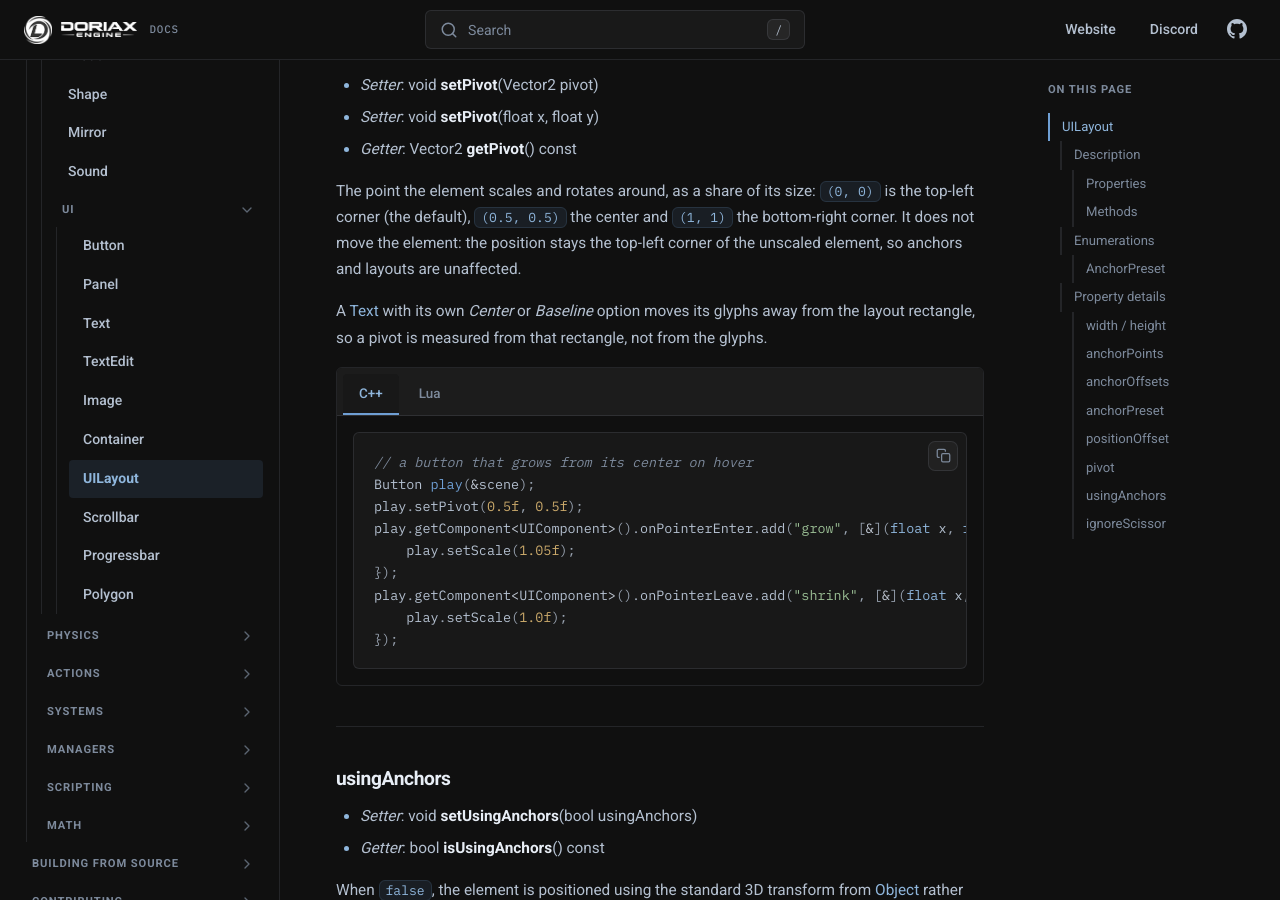
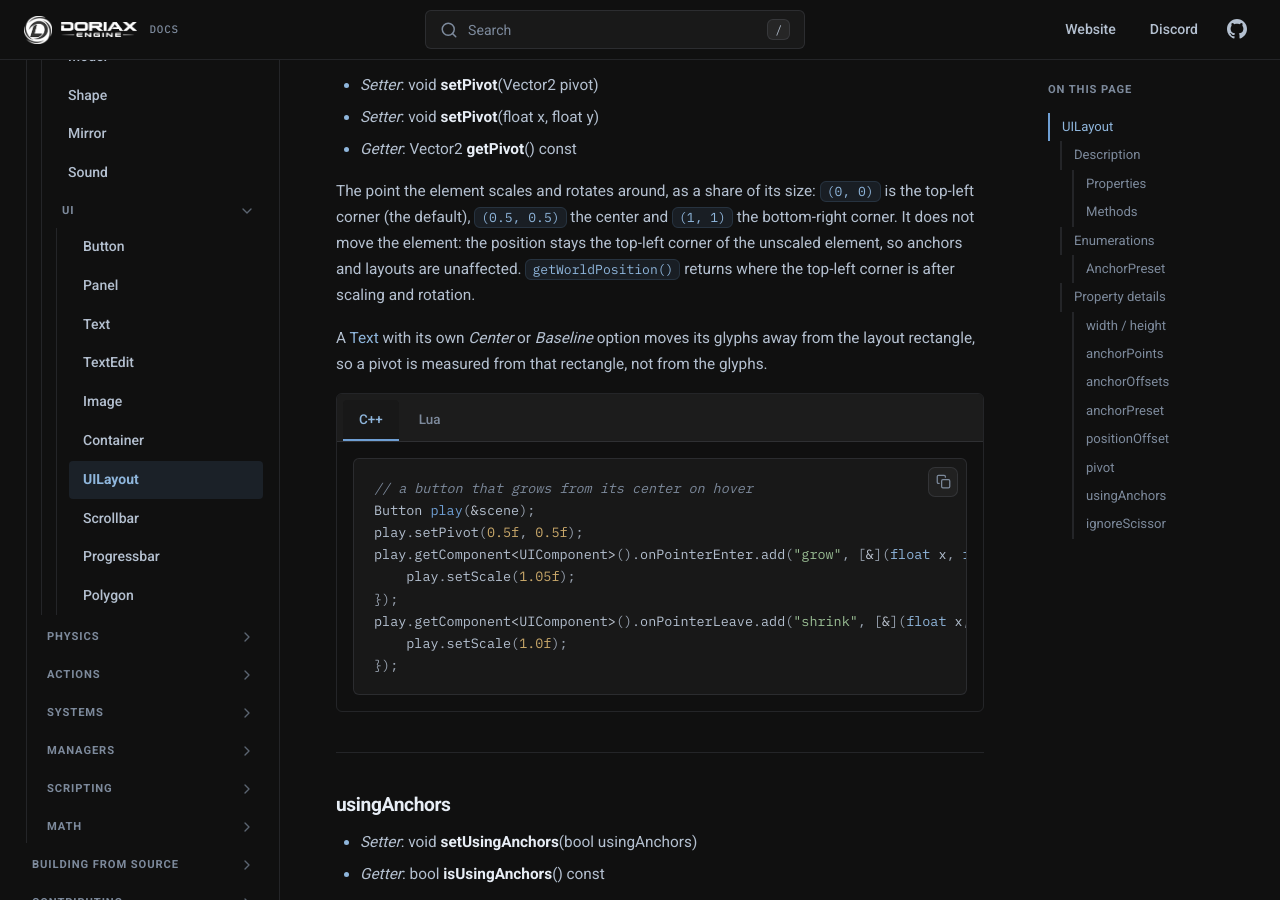
Before and after one commit to doriaxengine/doriax-docs, an MkDocs documentation site: the page built from docs/reference/classes/uilayout.md, in a window 1280 px wide and 900 px high, scrolled down 4153 px. Built offline with MkDocs 1.6.1, drawn with Linux system fonts in a browser that asks for light colours; comment, search, counter and statistics services are not loaded.

Commit message:
Missing layout pivot info

```diff
--- a/docs/reference/classes/uilayout.md
+++ b/docs/reference/classes/uilayout.md
@@ -139,7 +139,8 @@ An additional pixel offset applied to the final computed position. Useful for fi
 The point the element scales and rotates around, as a share of its size: `(0, 0)` is the
 top-left corner (the default), `(0.5, 0.5)` the center and `(1, 1)` the bottom-right
 corner. It does not move the element: the position stays the top-left corner of the
-unscaled element, so anchors and layouts are unaffected.
+unscaled element, so anchors and layouts are unaffected. `getWorldPosition()` returns
+where the top-left corner is after scaling and rotation.
 
 A [Text](text.md) with its own *Center* or *Baseline* option moves its glyphs away from the
 layout rectangle, so a pivot is measured from that rectangle, not from the glyphs.
```
